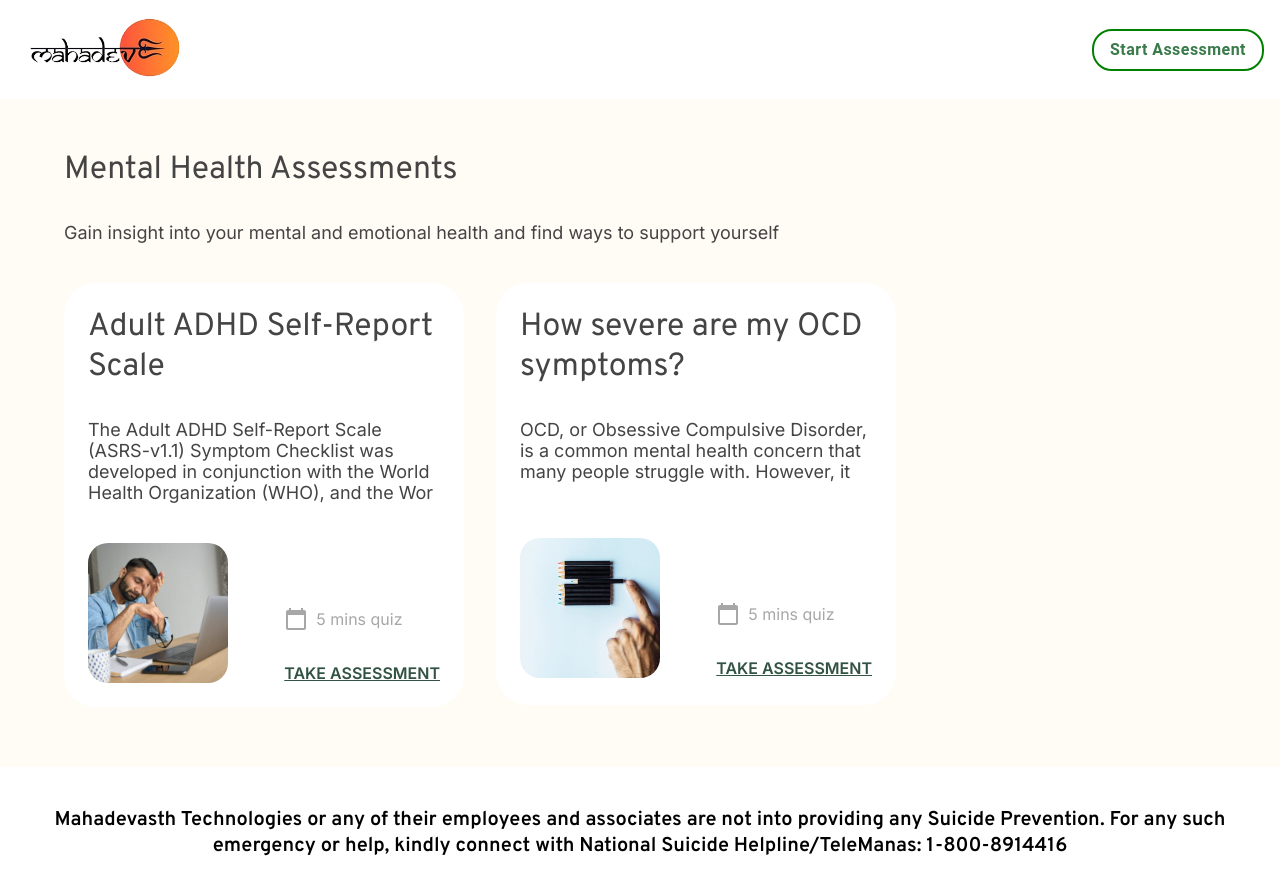
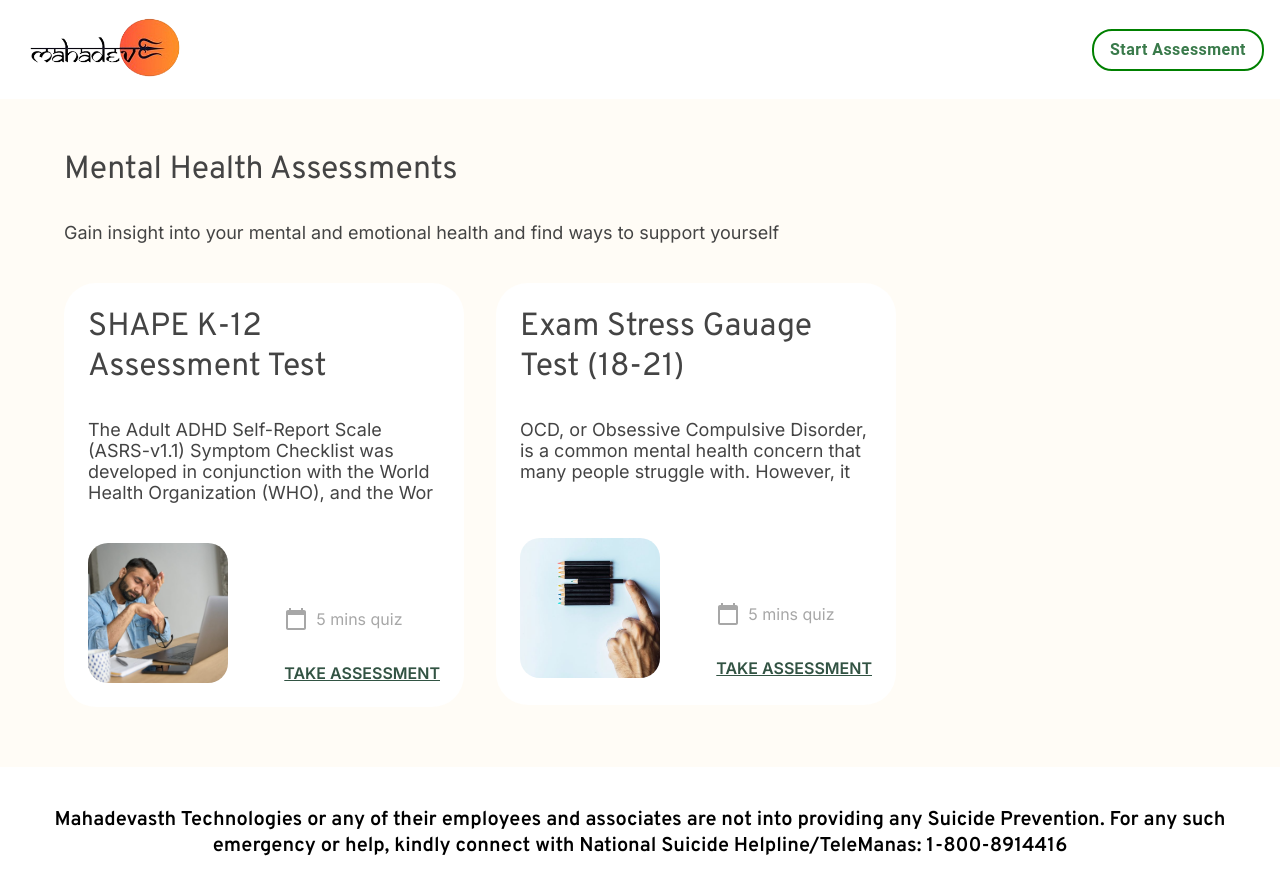
Before and after one commit to KaushalS1911/m_wellness_fe, a React (Create React App) app: page / in a window 1280 px wide. Shown: the top 894 px of the page. Built offline with nearby package versions, Linux system fonts and the light colour scheme.

Commit message:
set title in emotional page

```diff
--- a/src/pages/getStarted/getStartedHome/GetStartedHome.js
+++ b/src/pages/getStarted/getStartedHome/GetStartedHome.js
@@ -17,7 +17,8 @@ function GetStartedHome(props) {
     const [check,setCheck] = useState()
     const [language,setLanguage] = useState()
     const navigate = useNavigate()
-
+const ad= sessionStorage.getItem("data")
+    console.log(ad)
     const handleChange = (e) =>{
         setLanguage(e.target.checked)
         sessionStorage.setItem("language",e.target.value)
@@ -67,7 +68,7 @@ function GetStartedHome(props) {
 
 
                         <Box sx={{fontSize: "32px", color: "#444444", textAlign: 'center'}} className="overpass">
-                            Emotional Wellness Basic Screening Test
+                            {ad ? "SHAPE K-12 Assessment Test" : "Exam Stress Gauage Test (18-21)"}
                         </Box>
                     <Box sx={{display: "flex", justifyContent: "center", mt: 5}}>
                         <Box sx={{
--- a/src/pages/home/MentalHealthAssessment.js
+++ b/src/pages/home/MentalHealthAssessment.js
@@ -28,7 +28,7 @@ function MentalHealthAssessment(props) {
                            padding: "24px"
                        }}>
                            <Box sx={{fontSize: "32px", color: "#444444"}} className="overpass">
-                               Adult ADHD Self-Report Scale
+                               SHAPE K-12 Assessment Test
                            </Box>
                            <Box sx={{fontSize: "18px", color: "#444444", mt: 4}}>
                                The Adult ADHD Self-Report Scale (ASRS-v1.1) Symptom Checklist was developed in conjunction
@@ -44,7 +44,10 @@ function MentalHealthAssessment(props) {
                                            <CalendarTodayIcon /> <Box sx={{marginLeft:1}}>5 mins quiz</Box>
                                            {/*<i className="fa-regular fa-calendar" ></i>*/}
                                        </Box>
-                                       <Box sx={{color:"darkGreen" ,mt:4,textDecoration:"underline",fontWeight:600,cursor:"pointer"}} onClick={() => navigate("/emotional")}>
+                                       <Box sx={{color:"darkGreen" ,mt:4,textDecoration:"underline",fontWeight:600,cursor:"pointer"}} onClick={() => {
+                                           sessionStorage.setItem("data","hello")
+                                           navigate("/emotional")
+                                       }}>
                                            TAKE ASSESSMENT
                                        </Box>
                                    </Box>
@@ -61,7 +64,7 @@ function MentalHealthAssessment(props) {
                            padding: "24px"
                        }}>
                            <Box sx={{fontSize: "32px", color: "#444444"}} className="overpass">
-                               How severe are my OCD symptoms?
+                               Exam Stress Gauage Test (18-21)
                            </Box>
                            <Box sx={{fontSize: "18px", color: "#444444", mt: 4}}>
                                OCD, or Obsessive Compulsive Disorder, is a common mental health concern that many people struggle with. However, it
@@ -76,7 +79,10 @@ function MentalHealthAssessment(props) {
                                            <CalendarTodayIcon /> <Box sx={{marginLeft:1}}>5 mins quiz</Box>
                                            {/*<i className="fa-regular fa-calendar" ></i>*/}
                                        </Box>
-                                       <Box sx={{color:"darkGreen" ,mt:4,textDecoration:"underline",fontWeight:600,cursor:"pointer"}} onClick={() => navigate("/emotional")}>
+                                       <Box sx={{color:"darkGreen" ,mt:4,textDecoration:"underline",fontWeight:600,cursor:"pointer"}} onClick={() => {
+                                           sessionStorage.clear()
+                                           navigate("/emotional")
+                                       }}>
                                            TAKE ASSESSMENT
                                        </Box>
                                    </Box>
```
